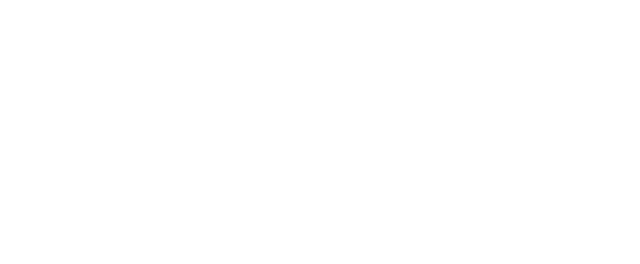
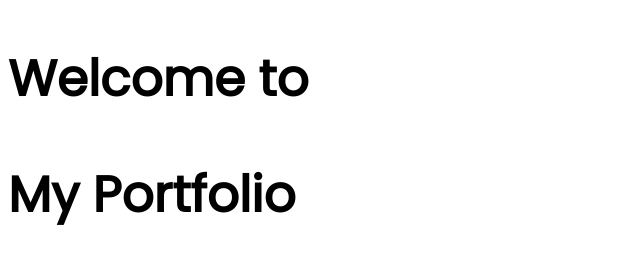
Before and after one commit to NirjanRulz/Personal_portfolio, a plain HTML site: page index.html in a window 1280 px wide. Shown: the whole page, without its empty margins (0-640 px from the left). Drawn offline with Linux system fonts and the light colour scheme.

Commit message:
html css update

```diff
--- a/index.html
+++ b/index.html
@@ -5,9 +5,13 @@
     <meta http-equiv="X-UA-Compatible" content="IE=edge">
     <meta name="viewport" content="width=device-width, initial-scale=1.0">
     <title>Personal Portfolio</title>
+    <link rel="preconnect" href="https://fonts.googleapis.com">
+<link rel="preconnect" href="https://fonts.gstatic.com" crossorigin>
+<link href="https://fonts.googleapis.com/css2?family=Poppins&display=swap" rel="stylesheet">
     <link rel="stylesheet" href="main.css">
 </head>
 <body>
-
+    <h2>Welcome to</h2>
+    <h2>My Portfolio</h2>
 </body>
 </html>
--- a/main.css
+++ b/main.css
@@ -0,0 +1,8 @@
+
+
+body{
+    font-family: 'Poppins', sans-serif;
+}
+h2{
+    font-size: 50px;
+}
```
